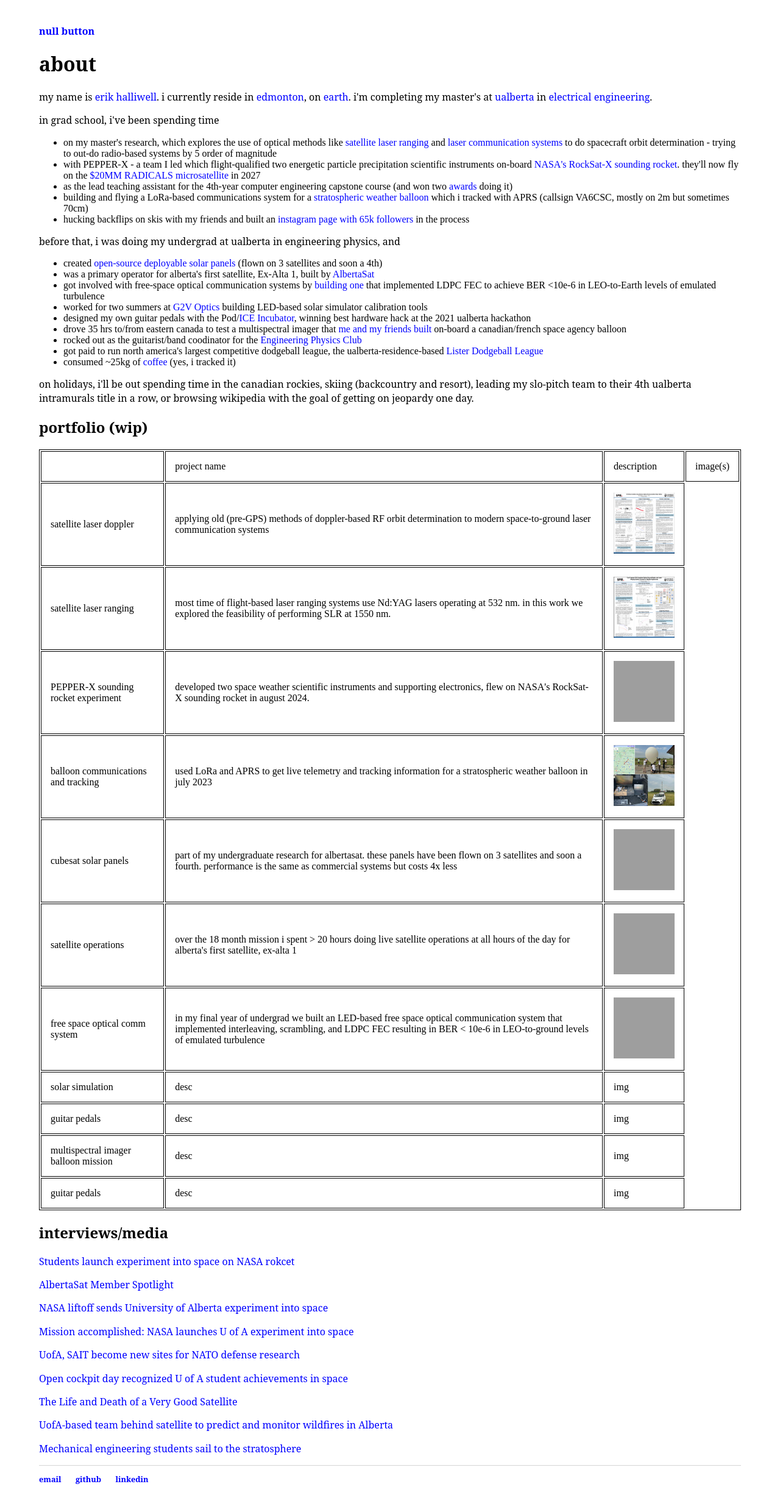
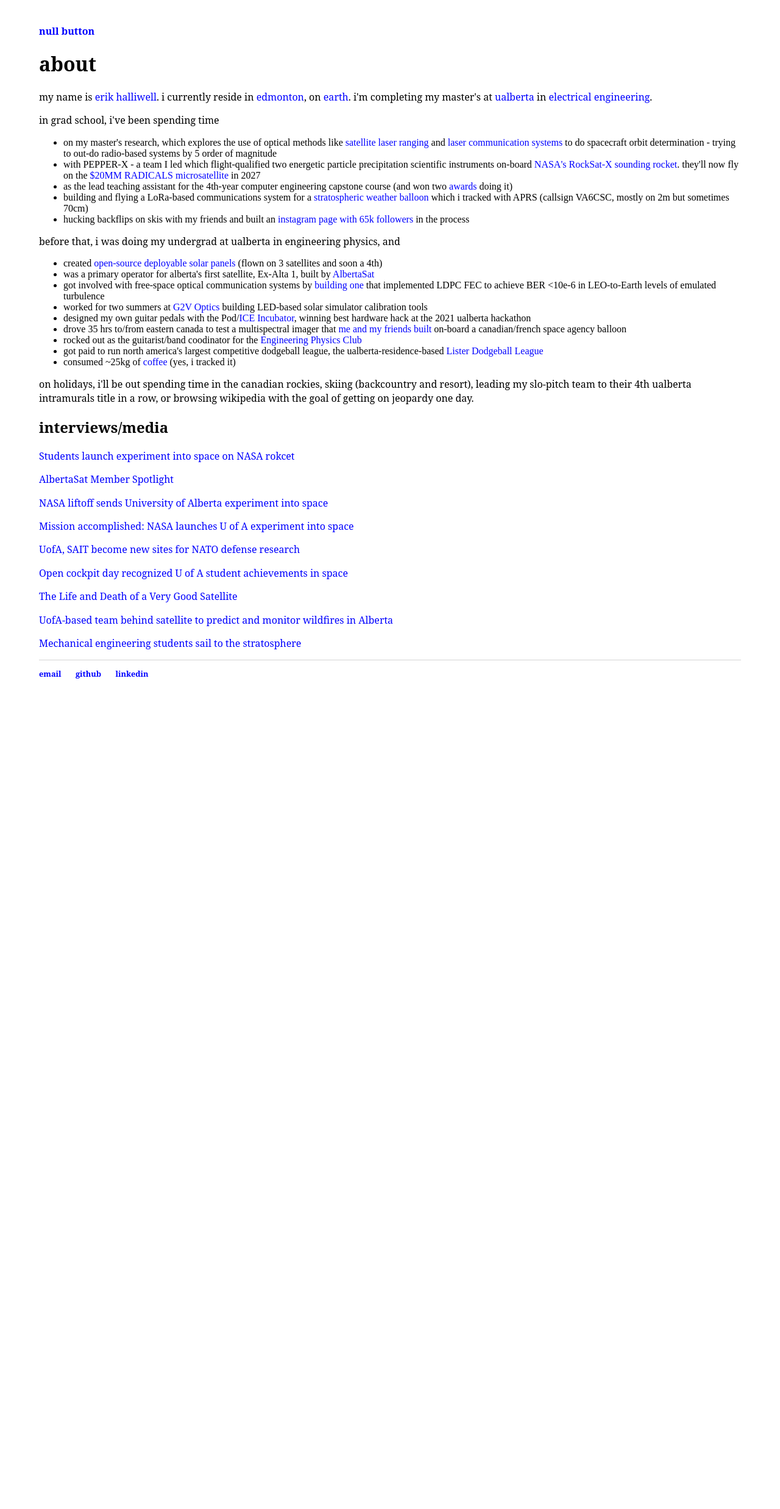
Before and after one commit to ehalliwe/ehalliwe.github.io, a Jekyll site: the page built from index.html, in a window 1280 px wide. Shown: the whole page at 61% size. Built offline with Jekyll 4.4.1, drawn with Linux system fonts in a browser that asks for light colours; after the commit the page ends 1154 px from its top, so only the background shows below that; grey boxes are pictures that could not be loaded.

Commit message:
removing kruft

```diff
--- a/css/main.css
+++ b/css/main.css
@@ -48,21 +48,3 @@ ul.posts {
 ul.posts li {
     list-style: none;
 }
-
-th,td {
-    padding: 15px;
-    border: 1px solid black;
-}
-
-table {
-  border: 1px solid black;
-}
-
-img {
-    width: 100px; height: 100px;
-}
-
-img:hover{
-    height: 600px;
-    width: 600px;
-}
--- a/index.html
+++ b/index.html
@@ -31,71 +31,6 @@ title: erik halliwell
 
 	<p>on holidays, i'll be out spending time in the canadian rockies, skiing (backcountry and resort), leading my slo-pitch team to their 4th ualberta intramurals title in a row, or browsing wikipedia with the goal of getting on jeopardy one day.</p>
 
-	<h2>portfolio (wip)</h2>
-
-	<table>
-		<th>
-			<td>project name</td>
-			<td>description</td>
-			<td>image(s)</td>
-		</th>
-	  	<tr>
-	    	<td>satellite laser doppler</td>
-	    	<td>applying old (pre-GPS) methods of doppler-based RF orbit determination to modern space-to-ground laser communication systems</td>
-	    	<td><img src="https://raw.githubusercontent.com/ehalliwe/ehalliwe.github.io/refs/heads/main/img/pw25.png" width="100" height="100"></td>
-	  	</tr>
-	  	<tr>
-	    	<td>satellite laser ranging</td>
-	    	<td>most time of flight-based laser ranging systems use Nd:YAG lasers operating at 532 nm. in this work we explored the feasibility of performing SLR at 1550 nm.
-	    	<td><img src="https://raw.githubusercontent.com/ehalliwe/ehalliwe.github.io/refs/heads/main/img/pw24.png" width="100" height="100"></td>
-	  	</tr>
-	  	<tr>
-	    	<td>PEPPER-X sounding rocket experiment</td>
-	    	<td>developed two space weather scientific instruments and supporting electronics, flew on NASA's RockSat-X sounding rocket in august 2024.</td>
-	    	<td><img src="https://raw.githubusercontent.com/ehalliwe/ehalliwe.github.io/refs/heads/main/img/agu24.png" width="100" height="100"></td>
-	  	</tr>
-	  	<tr>
-	    	<td>balloon communications and tracking</td>
-	    	<td>used LoRa and APRS to get live telemetry and tracking information for a stratospheric weather balloon in july 2023 </td>
-	    	<td><img src="https://raw.githubusercontent.com/ehalliwe/ehalliwe.github.io/refs/heads/main/img/sask.png" width="100" height="100"></td>
-	  	</tr>
-	  	<tr>
-	    	<td>cubesat solar panels</td>
-	    	<td>part of my undergraduate research for albertasat. these panels have been flown on 3 satellites and soon a fourth. performance is the same as commercial systems but costs 4x less </td>
-	    	<td><img src="https://raw.githubusercontent.com/ehalliwe/ehalliwe.github.io/refs/heads/main/img/solar.jpg" width="100" height="100"></td>
-	  	</tr>
-	  	<tr>
-	    	<td>satellite operations</td>
-	    	<td>over the 18 month mission i spent > 20 hours doing live satellite operations at all hours of the day for alberta's first satellite, ex-alta 1 </td>
-	    	<td><img src="https://raw.githubusercontent.com/ehalliwe/ehalliwe.github.io/refs/heads/main/img/ops.png" width="100" height="100"></td>
-	  	</tr>
-	  	<tr>
-	    	<td>free space optical comm system</td>
-	    	<td>in my final year of undergrad we built an LED-based free space optical communication system that implemented interleaving, scrambling, and LDPC FEC resulting in BER < 10e-6 in LEO-to-ground levels of emulated turbulence</td>
-	    	<td><img src="https://raw.githubusercontent.com/ehalliwe/ehalliwe.github.io/refs/heads/main/img/fsoc.png" width="100" height="100"></td>
-	  	</tr>
-	  	<tr>
-	    	<td>solar simulation</td>
-	    	<td>desc</td>
-	    	<td>img</td>
-	  	</tr>
-	  	<tr>
-	    	<td>guitar pedals</td>
-	    	<td>desc</td>
-	    	<td>img</td>
-	  	</tr>
-	  	<tr>
-	    	<td>multispectral imager balloon mission</td>
-	    	<td>desc</td>
-	    	<td>img</td>
-	  	</tr>
-	  	<tr>
-	    	<td>guitar pedals</td>
-	    	<td>desc</td>
-	    	<td>img</td>
-	  	</tr>
-	</table>
-
 
 	<h2>interviews/media</h2>
 	<p><a href="https://www.ualberta.ca/en/science/news/2024/september/student-rocket-test-nasa.html">Students launch experiment into space on NASA rokcet</a></p>
```
Also changed, not shown: img/pw24.png (deleted), img/pw25.png (deleted), img/sask.png (deleted), 4 other files.
